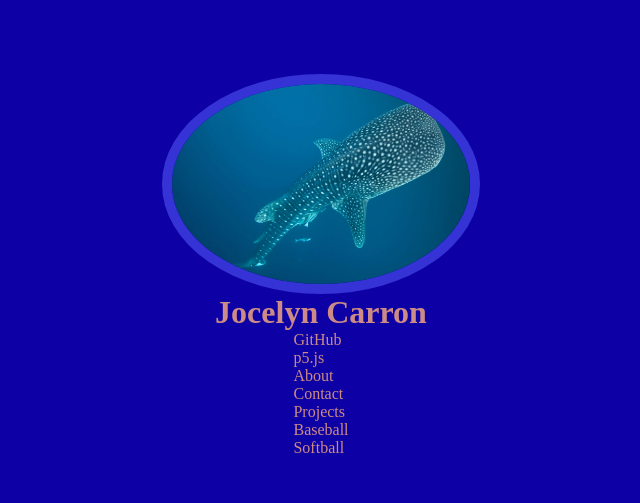
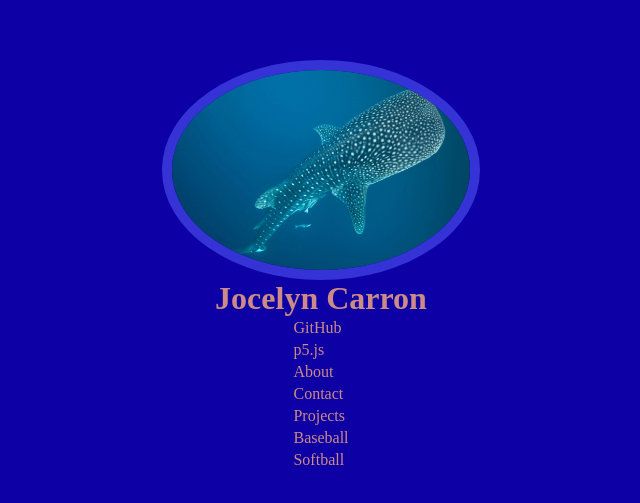
Before and after one commit to Josi-code/Josi-code.github.io, a plain HTML site: page index.html in a window 1280 px wide. Shown: the part 135-638 px from the top of the page, without its empty margins (319-959 px from the left). Drawn offline with Linux system fonts and the light colour scheme.

Commit message:
padding for links

```diff
--- a/index.html
+++ b/index.html
@@ -27,6 +27,7 @@
             .nav a {
                 color: var(--theme-accent);
                 text-decoration: none;
+                padding: 2px;
             }
             .nav a:hover {
                 color: var(--theme-surface-content);
```
